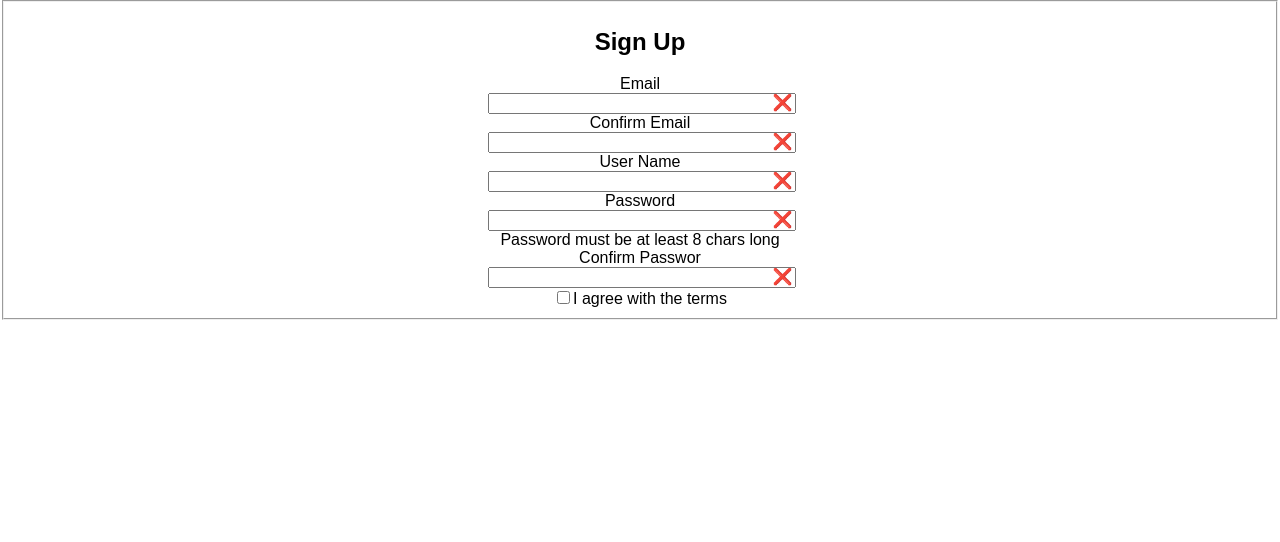
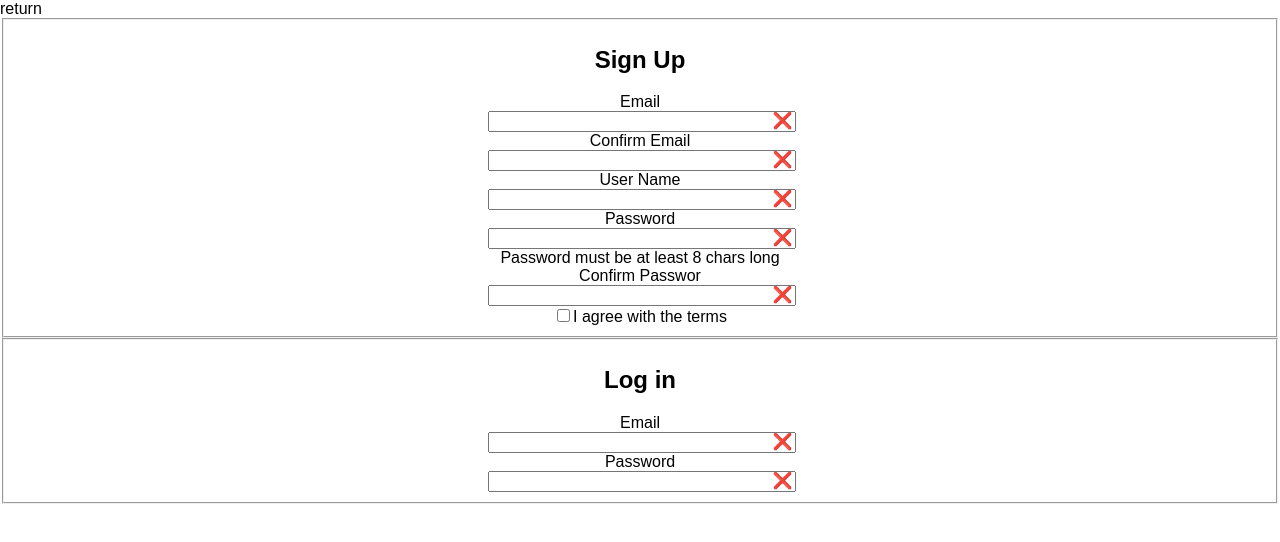
Before and after one commit to BlagovestGerov/WebJS, a React (Create React App) app in the folder ReactJS/demoToday/: page / in a window 1280 px wide. Shown: the top 542 px of the page. Built offline with nearby package versions, Linux system fonts and the light colour scheme.

Commit message:
Create LoginForm

```diff
--- a/ReactJS/demoToday/src/App.js
+++ b/ReactJS/demoToday/src/App.js
@@ -2,6 +2,7 @@ import React, { Component } from 'react'
 import './App.css'
 
 import SingUpForm from './components/form/SingUpForm'
+import LoginForm from './components/form/LoginForm'
 
 class App extends Component {
   constructor () {
@@ -14,7 +15,13 @@ class App extends Component {
   }
 
   render () {
-    return <SingUpForm />
+    return(
+      <div>
+      return <SingUpForm />
+      <LoginForm />
+    </div>
+
+    )
   }
 }
 
--- /dev/null
+++ b/ReactJS/demoToday/src/components/form/LoginForm.js
@@ -0,0 +1,62 @@
+import React, { Component } from 'react'
+
+import validationFunc from './../../utils/formValidator'
+import Input from './formFields/Input'
+
+class loginForm extends Component{
+    constructor(){
+        super()
+
+
+        this.state = {
+            email: '',
+            password:''
+        }
+    }
+
+     submitLogin(e){
+         e.preventDefault();
+     }
+
+    render(){
+
+        let validPassword = this.state.password !=='';
+        let validEmail = this.state.email !== '';
+        return (
+            <form onSubmit={this.submitLogin.bind(this)}>
+            <fieldset className='App'>
+              <div style={{ display: 'inline-grid' }}>
+                <h2>Log in</h2>
+                <Input
+                  type='text'
+                  data='email'
+                  name='Email'
+                  func={e => {
+                    this.setState({ email: e.target.value })
+                  }}
+                  valid={validEmail}
+                />
+
+                <Input
+                  type='password'
+                  data='password'
+                  name='Password'
+                  func={e => {
+                    this.setState({ password: e.target.value })
+                  }}
+                  valid={validPassword}
+                />
+
+                <input
+                  style={({ "display": (validPassword && validEmail) === true ? '' : 'none' })}
+                  type='submit'
+                  value='Create My Account'
+                />
+              </div>
+            </fieldset>
+            </form>
+          )
+    }
+}
+
+export default loginForm
```
